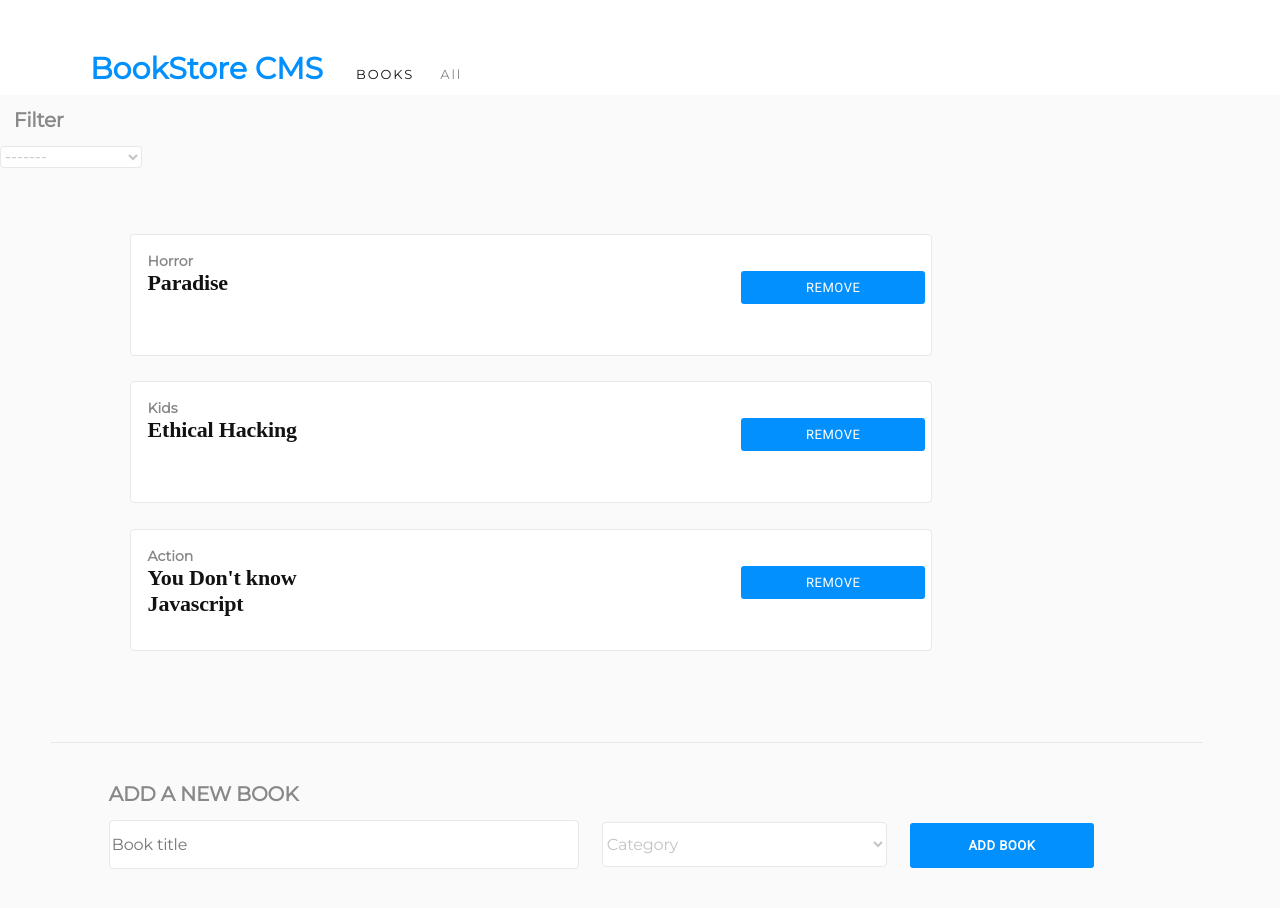
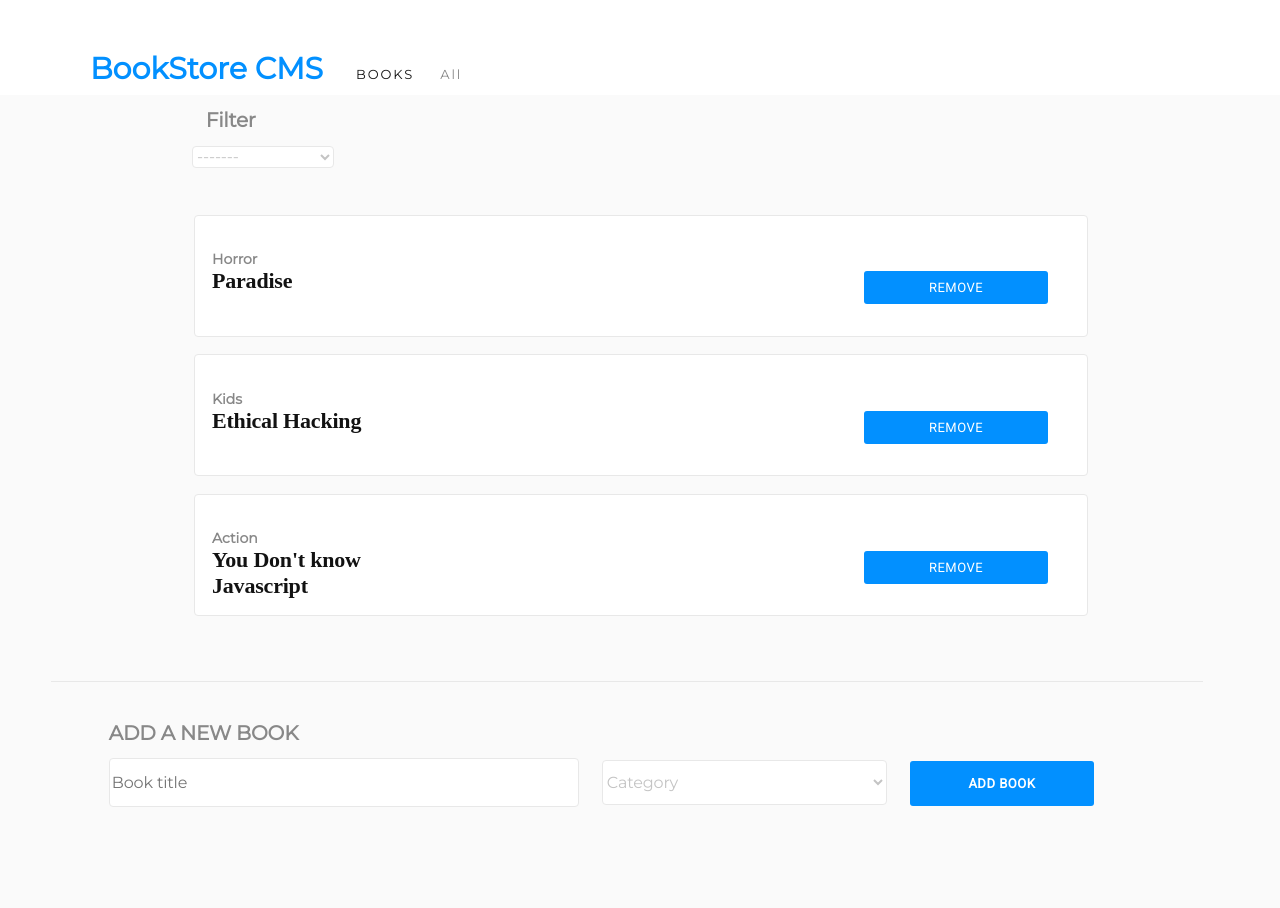
Before and after one commit to wathigo/Bookstore, a React (Create React App) app: page / in a window 1280 px wide. Shown: the top 908 px of the page. After the commit the page ends 871 px from the top, so only its background shows below. Built offline with nearby package versions, Linux system fonts and the light colour scheme.

Commit message:
Adds more styles

```diff
--- a/src/App.css
+++ b/src/App.css
@@ -83,7 +83,7 @@ table {
   color: #ffffff;
   cursor: pointer;
   margin-top: 5%;
-  margin-left: 65%;
+  margin-left: 62%;
 }
 
 .remove:hover {
@@ -94,6 +94,12 @@ table {
   display: flex;
   flex-wrap: wrap;
   flex-direction: row;
+  margin-top: 2%;
+}
+
+.BookList {
+  width: 70%;
+  margin: 0 auto;
 }
 
 .removeButton-container{
@@ -228,14 +234,13 @@ table {
 }
 
 .book-cont{
-  width: 800px;
+  width: 100%;
   height: 120px;
   border-radius: 4px;
   border: solid 1px #e8e8e8;
   background-color: #ffffff;
   display: inline-block;
   margin-bottom: 2%;
-  margin-left: 10%;
 }
 
 .new-book {
```
